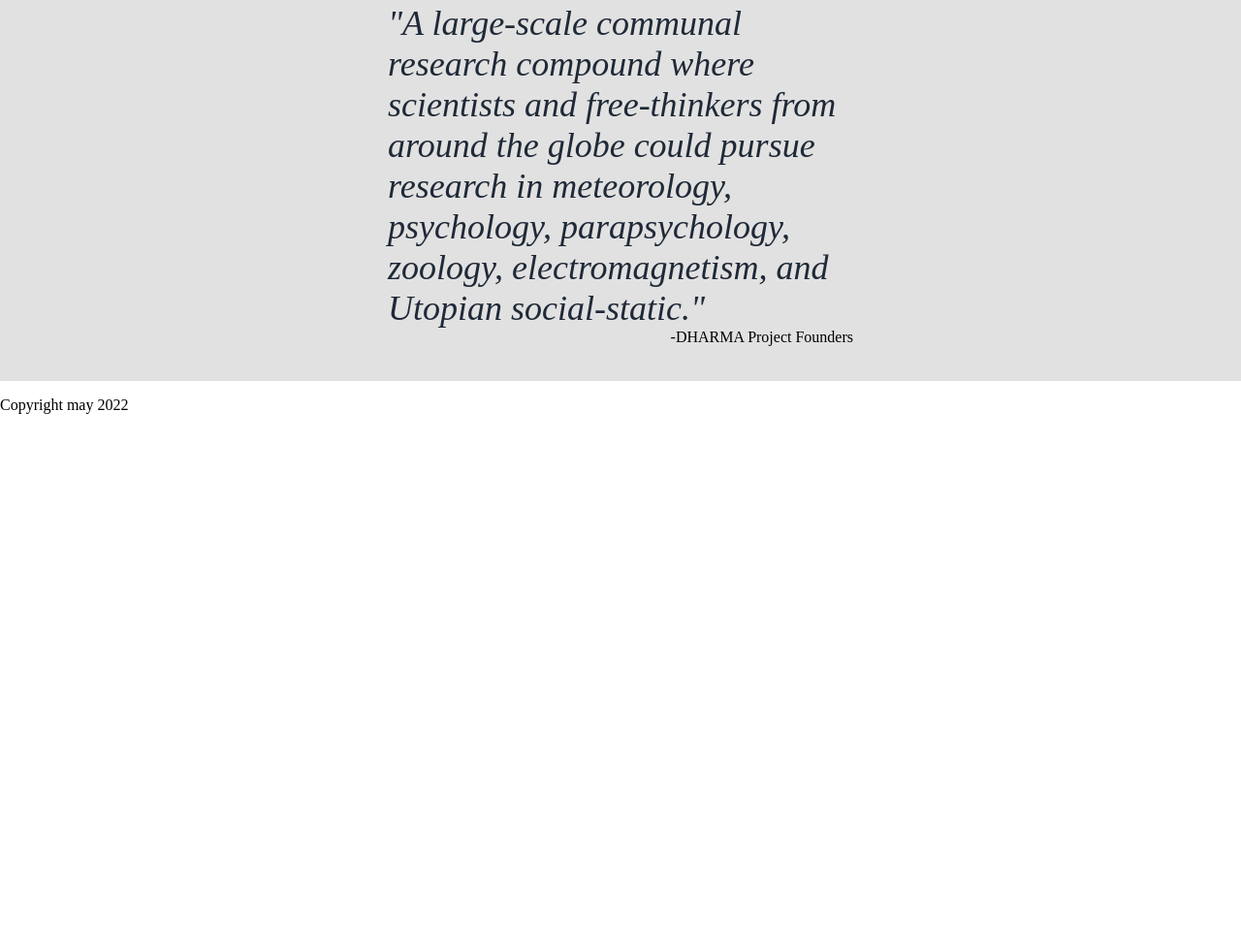
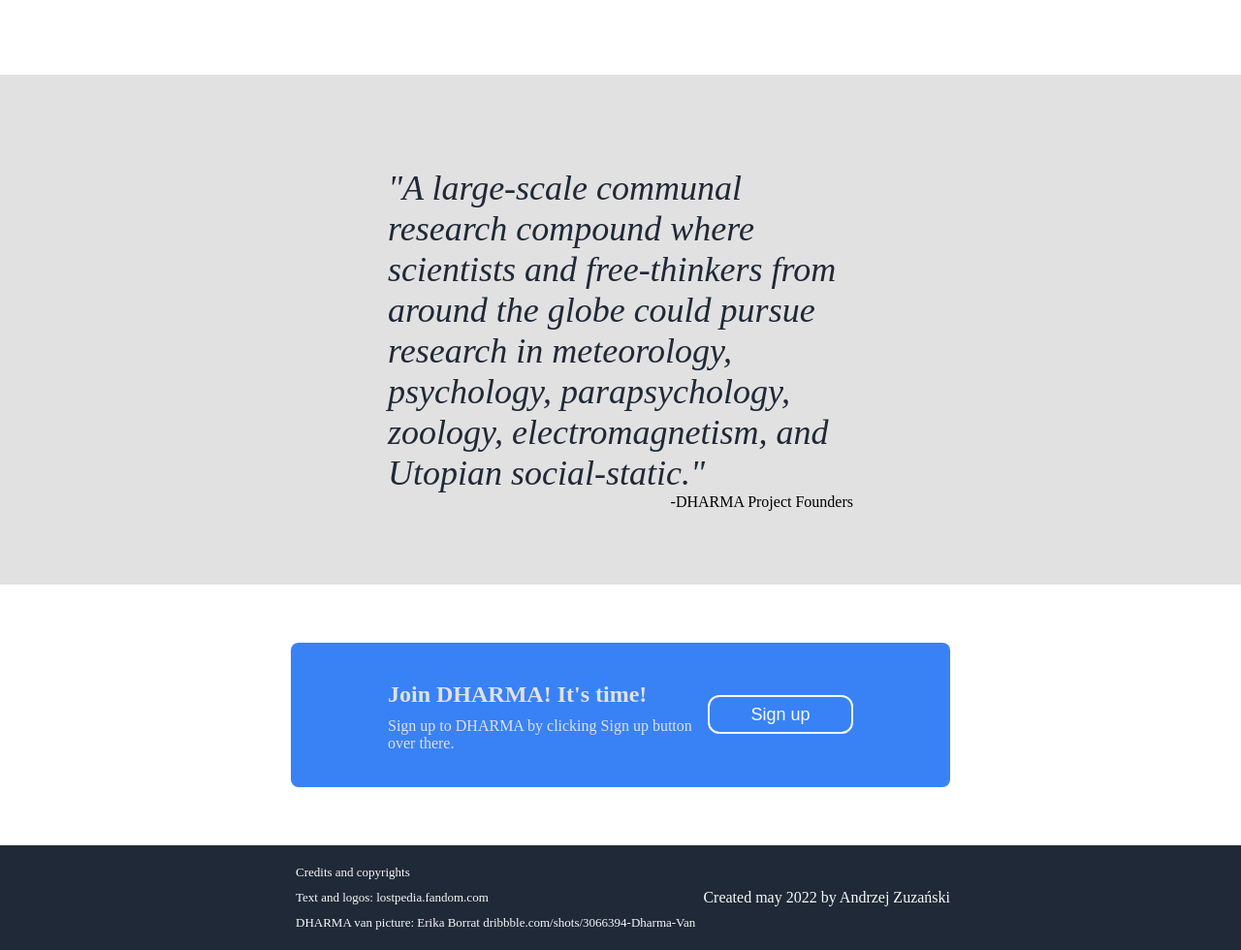
Before and after one commit to andrzejzuzanski/First-Website-Project, a plain HTML site: page index.html in a window 1280 px wide. Shown: the part 1186-2166 px from the top of the page at 97% size. Before the commit the page ends 1629 px from the top, so only its background shows below. Drawn offline with Linux system fonts and the light colour scheme.

Commit message:
Added third container (text with button), added footer.

```diff
--- a/index.html
+++ b/index.html
@@ -58,11 +58,26 @@
       <p class="name">-DHARMA Project Founders</p>
     </div>
     <div class="fourth-container">
-
+      <div class="banner">
+        <div class="text">
+          <h2>Join DHARMA! It's time!</h2>
+          <p>Sign up to DHARMA by clicking Sign up button over there.</p>
+        </div>
+        <div class="button">
+          <button type="button" name="Sign up">Sign up</button>
+        </div>
+      </div>
     </div>
   </div>
   <div class="footer">
-    <p>Copyright may 2022</p>
+    <div class="left-text">
+      <p>Credits and copyrights</p>
+      <p>Text and logos: lostpedia.fandom.com</p>
+      <p>DHARMA van picture: Erika Borrat dribbble.com/shots/3066394-Dharma-Van</p>
+    </div>
+    <div class="right-text">
+      <p>Created may 2022 by Andrzej Zuzański</p>
+    </div>
   </div>
 </body>
 </html>
--- a/style.css
+++ b/style.css
@@ -113,9 +113,10 @@
   background-color: #FFFFFF;
   display: flex;
   flex-direction: column;
+  padding-top: 40px;
+  padding-bottom: 100px;
+  padding-left: 300px;
   padding-right: 300px;
-  padding-left: 300px;
-  padding-bottom: 30px;
 }
 .second-container p {
   font-size: 42px;
@@ -159,17 +160,13 @@
   display: flex;
   flex-direction: column;
   justify-content: center;
-  padding-left: 400px;
-  padding-right: 400px;
   background-color: #E1E1E1;
-  padding-bottom: 20px;
+  padding: 60px 400px;
 }
 .third-container .quote {
   font-size: 36px;
   font-style: italic;
   color: #1F2937;
-  padding-top: 0;
-  margin-top: 20;
   margin-bottom: 0;
   justify-content: center;
 }
@@ -177,3 +174,62 @@
   text-align: right;
   margin-top: 0;
 }
+/*FOURTH CONTAINER */
+.fourth-container {
+  background-color: #FFFFFF;
+  padding: 60px 300px;
+  display: flex;
+  justify-content: center;
+  align-items: center;
+}
+.banner {
+  background-color: #3882F6;
+  display: flex;
+  flex: 1;
+  border-radius: 8px;
+  padding: 20px 100px;
+  align-items: center;
+  justify-content: space-between;
+}
+.fourth-container .text {
+  display: flex;
+  flex-direction: column;
+  color: #E1E1E1;
+  margin: 0;
+  padding: 0;
+}
+.fourth-container h2{
+  margin-bottom: 0;
+}
+.fourth-container p {
+  margin-top: 10px;
+}
+.fourth-container button {
+  width: 150px;
+  height: 40px;
+  border-radius: 12px;
+  background-color: #3882F6;
+  border: 2px solid #F8F9F7;
+  font-size: 18px;
+  color: #F8F9F7;
+  font-weight: 300;
+  display: flex;
+  justify-content: center;
+  align-items: center;
+}
+.footer {
+    background-color: #1F2937;
+    padding: 15px 300px;
+    color: #F8F9F7;
+    display: flex;
+    justify-content: space-between;
+    align-items: center;
+}
+.footer .left-text {
+  display: flex;
+  flex-direction: column;
+  font-size: 13px;
+}
+.footer .left-text p {
+  margin: 5px;
+}
```
